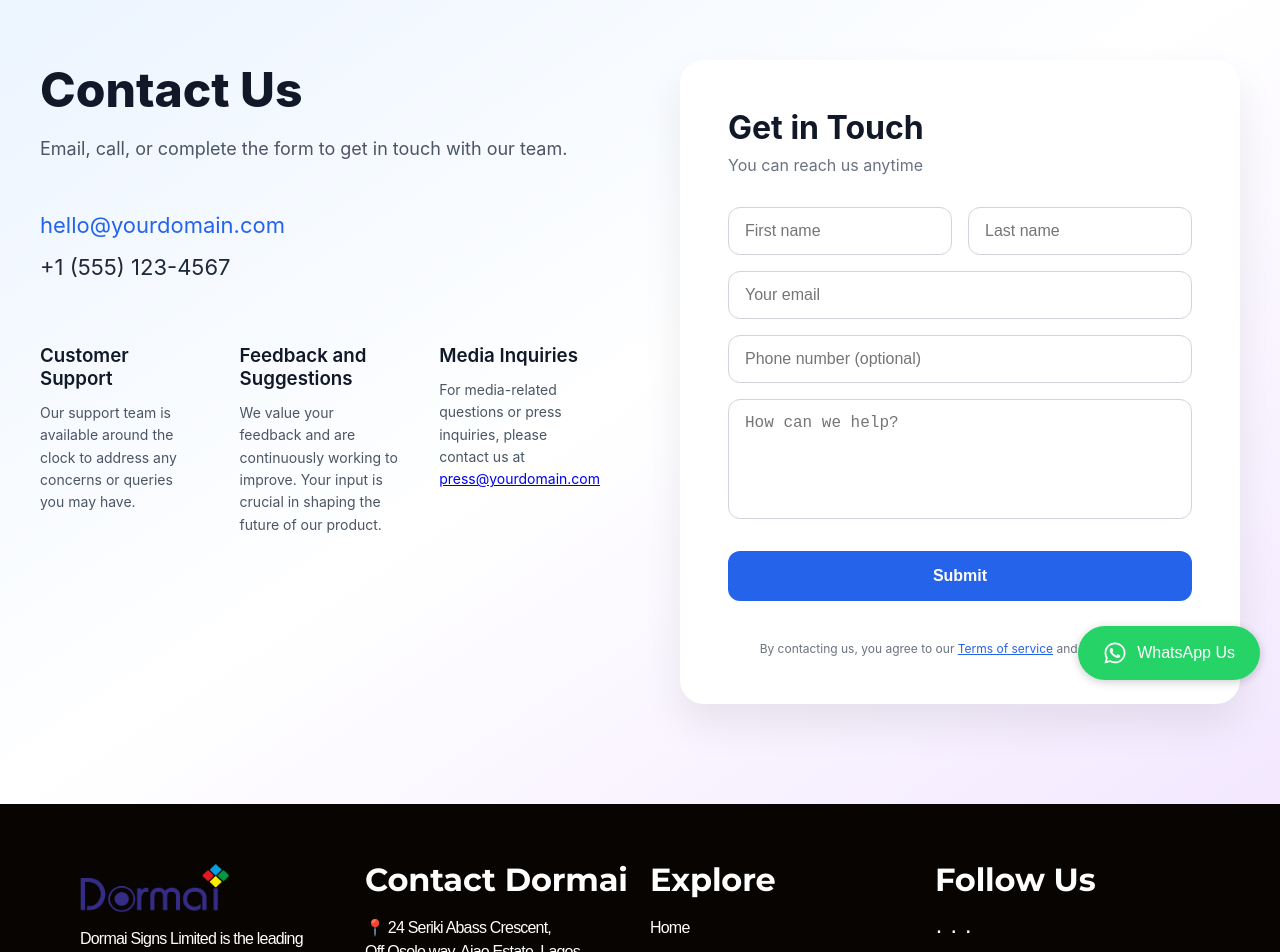
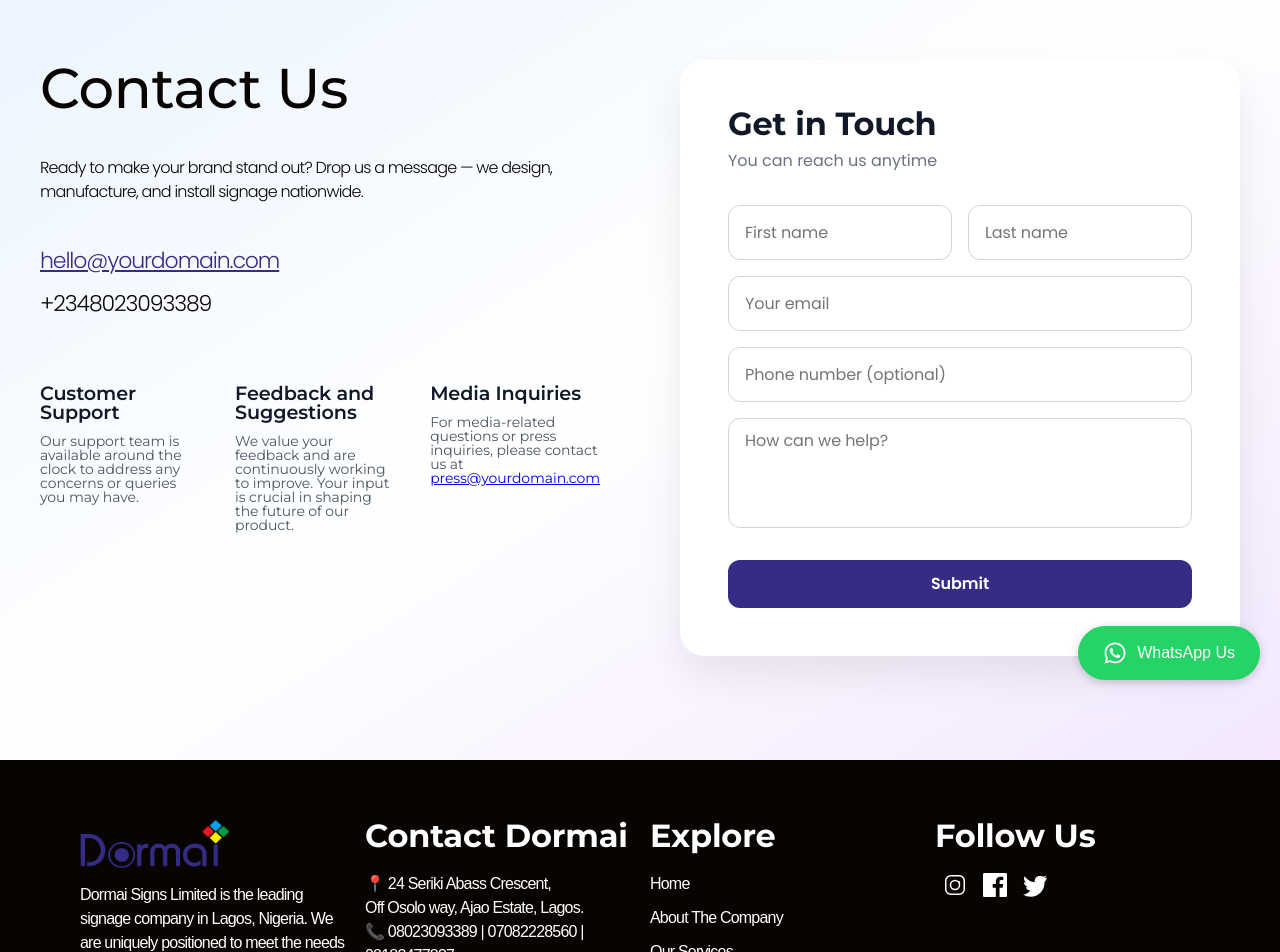
Before and after one commit to Rohberto/Dormai, a Next.js app: page /contact in a window 1280 px wide. Shown: the part 100-1052 px from the top of the page. Built offline with nearby package versions, Linux system fonts and the light colour scheme.

Commit message:
final push

```diff
--- a/src/app/Components/ContactForm.jsx
+++ b/src/app/Components/ContactForm.jsx
@@ -92,11 +92,7 @@ export default function ContactForm() {
         {isSubmitting ? 'Sending...' : 'Submit'}
       </button>
 
-      <p className="terms-text">
-        By contacting us, you agree to our{' '}
-        <a href="/terms">Terms of service</a> and{' '}
-        <a href="/privacy">Privacy Policy</a>
-      </p>
+
     </form>
   );
 }
--- a/src/app/Components/Footer.jsx
+++ b/src/app/Components/Footer.jsx
@@ -42,12 +42,23 @@ We are uniquely positioned to meet the needs of our clients. With our 30yrs expe
         </li>
           </ul>
         </div>
-        <div className="footer-section">
-          <h3>Follow Us</h3>
-          <div className="social-links">
-            <span>·</span> <span>·</span> <span>·</span>
-          </div>
-        </div>
+       <div className="footer-section">
+  <h3>Follow Us</h3>
+  <div className="social-links">
+    <a href="https://instagram.com/dormaisigns" target="_blank" rel="noopener noreferrer" aria-label="Instagram">
+      {/* Instagram SVG */}
+      <svg width="24" height="24" fill="currentColor" viewBox="0 0 24 24"><path d="M7.75 2h8.5A5.75 5.75 0 0 1 22 7.75v8.5A5.75 5.75 0 0 1 16.25 22h-8.5A5.75 5.75 0 0 1 2 16.25v-8.5A5.75 5.75 0 0 1 7.75 2zm0 1.5A4.25 4.25 0 0 0 3.5 7.75v8.5A4.25 4.25 0 0 0 7.75 20.5h8.5A4.25 4.25 0 0 0 20.5 16.25v-8.5A4.25 4.25 0 0 0 16.25 3.5h-8.5zm4.25 3.25a5.25 5.25 0 1 1 0 10.5 5.25 5.25 0 0 1 0-10.5zm0 1.5a3.75 3.75 0 1 0 0 7.5 3.75 3.75 0 0 0 0-7.5zm5.25.75a1 1 0 1 1-2 0 1 1 0 0 1 2 0z"/></svg>
+    </a>
+    <a href="https://facebook.com/dormaisigns" target="_blank" rel="noopener noreferrer" aria-label="Facebook">
+      {/* Facebook SVG */}
+      <svg width="24" height="24" fill="currentColor" viewBox="0 0 24 24"><path d="M22.675 0h-21.35C.595 0 0 .595 0 1.326v21.348C0 23.405.595 24 1.326 24H12.82v-9.294H9.692v-3.622h3.128V8.413c0-3.1 1.893-4.788 4.659-4.788 1.325 0 2.463.099 2.797.143v3.24l-1.918.001c-1.504 0-1.797.715-1.797 1.763v2.313h3.587l-.467 3.622h-3.12V24h6.116c.73 0 1.324-.595 1.324-1.326V1.326C24 .595 23.405 0 22.675 0"/></svg>
+    </a>
+    <a href="https://twitter.com/dormaisigns" target="_blank" rel="noopener noreferrer" aria-label="Twitter">
+      {/* Twitter SVG */}
+      <svg width="24" height="24" fill="currentColor" viewBox="0 0 24 24"><path d="M24 4.557a9.83 9.83 0 0 1-2.828.775 4.932 4.932 0 0 0 2.165-2.724c-.951.555-2.005.959-3.127 1.184A4.916 4.916 0 0 0 16.616 3c-2.717 0-4.924 2.206-4.924 4.924 0 .386.044.762.127 1.124C7.728 8.816 4.1 6.884 1.671 3.149c-.423.724-.666 1.562-.666 2.475 0 1.708.87 3.216 2.188 4.099a4.904 4.904 0 0 1-2.229-.616c-.054 2.281 1.581 4.415 3.949 4.89a4.936 4.936 0 0 1-2.224.084c.627 1.956 2.444 3.377 4.6 3.417A9.867 9.867 0 0 1 0 21.543a13.94 13.94 0 0 0 7.548 2.212c9.058 0 14.009-7.513 14.009-14.009 0-.213-.005-.425-.014-.636A10.025 10.025 0 0 0 24 4.557z"/></svg>
+    </a>
+  </div>
+</div>
       </div>
       <div className="footer-bottom">
         <p>DormaiSigns Limited ©2025 - All Rights Reserved</p>
--- a/src/app/contact/Contact.jsx
+++ b/src/app/contact/Contact.jsx
@@ -10,14 +10,14 @@ export default function ContactPage() {
         <div className="contact-info">
           <h1>Contact Us</h1>
           <p className="subtitle">
-            Email, call, or complete the form to get in touch with our team.
+           Ready to make your brand stand out? Drop us a message — we design, manufacture, and install signage nationwide.
           </p>
 
           <div className="contact-details">
             <a href="mailto:hello@yourdomain.com" className="email-link">
               hello@yourdomain.com
             </a>
-            <p className="phone">+1 (555) 123-4567</p>
+            <p className="phone">+2348023093389 </p>
           </div>
 
           <div className="support-grid">
--- a/src/app/contact/contact.css
+++ b/src/app/contact/contact.css
@@ -2,7 +2,6 @@
   min-height: 100vh;
   background: linear-gradient(to bottom right, #ebf4ff, #ffffff, #f3e8ff);
   padding: 100px 24px;
-  font-family: -apple-system, BlinkMacSystemFont, 'Segoe UI', Roboto, sans-serif;
 }
 
 .contact-container {
@@ -21,23 +20,36 @@
 }
 
 .contact-info h1 {
-  font-size: 48px;
-  font-weight: 800;
-  color: #111827;
-  margin-bottom: 16px;
+  font-family: 'Montserrat', cursive;
+  font-weight: 500;
+  font-size: 3.5rem;
+  margin: 0;
+  padding: 0;
+  color: var(--tertiary-color);
+  letter-spacing: -0.005em;
+  line-height: 100%;
 }
 
 .subtitle {
-  font-size: 18px;
-  color: #4b5563;
-  margin-bottom: 48px;
-  line-height: 1.6;
+  font-size: 1rem;
+  margin: 10px 0;
+  color: var(--tertiary-color);
+  line-height: 1.5;
+  font-weight: 300;
+  letter-spacing: -0.05em;
+  margin: 40px 0;
+  width: 100%;
 }
 
 .email-link {
   font-size: 22px;
-  color: #2563eb;
-  text-decoration: none;
+  margin: 10px 0;
+  color: var(--secondary-color);
+  line-height: 1.5;
+  font-weight: 300;
+  letter-spacing: -0.05em;
+  margin: 40px 0;
+  width: 100%;
 }
 
 .email-link:hover {
@@ -45,9 +57,13 @@
 }
 
 .phone {
-  font-size: 22px;
-  color: #1f2937;
-  margin-top: 16px;
+    font-size: 22px;
+  margin: 10px 0;
+  color: var(--tertiary-color);
+  line-height: 1.5;
+  font-weight: 300;
+  letter-spacing: -0.05em;
+  width: 100%;
 }
 
 .support-grid {
@@ -67,12 +83,19 @@
   font-weight: 600;
   color: #111827;
   margin-bottom: 12px;
+  font-family: 'Montserrat', cursive;
+  font-size: 1.2rem;
+  letter-spacing: -0.005em;
+  line-height: 100%;
 }
 
 .support-item p {
   font-size: 14px;
   color: #4b5563;
   line-height: 1.6;
+  font-family: 'Montserrat', cursive;
+  letter-spacing: -0.005em;
+  line-height: 100%;
 }
 
 .contact-form-card {
@@ -87,6 +110,9 @@
   font-weight: 700;
   color: #111827;
   margin-bottom: 8px;
+   font-family: 'Montserrat', cursive;
+  letter-spacing: -0.005em;
+  line-height: 100%;
 }
 
 .form-header p {
@@ -115,6 +141,9 @@
   border-radius: 12px;
   font-size: 16px;
   transition: all 0.2s;
+   font-family: 'Poppins', cursive;
+  letter-spacing: -0.005em;
+  line-height: 100%;
 }
 
 .form-input:focus,
@@ -156,7 +185,7 @@
 .submit-btn {
   margin-top: 16px;
   padding: 16px;
-  background: #2563eb;
+  background: var(--secondary-color);
   color: white;
   font-weight: 600;
   font-size: 16px;
@@ -164,6 +193,9 @@
   border-radius: 12px;
   cursor: pointer;
   transition: background 0.2s;
+   font-family: 'Poppins', cursive;
+  letter-spacing: -0.005em;
+  line-height: 100%;
 }
 
 .submit-btn:hover {
--- a/src/app/styles/footer.css
+++ b/src/app/styles/footer.css
@@ -83,7 +83,16 @@
 .footer-links a:hover {
   text-decoration: underline;
 }
-
+.social-links a {
+  margin: 0 8px;
+  color: #fff;
+  transition: color 0.2s;
+  display: inline-block;
+  vertical-align: middle;
+}
+.social-links a:hover {
+  color: var(--secondary-color);
+}
 /* Media Queries for smaller screens */
 @media (max-width: 1024px) {
   .footer {
```
